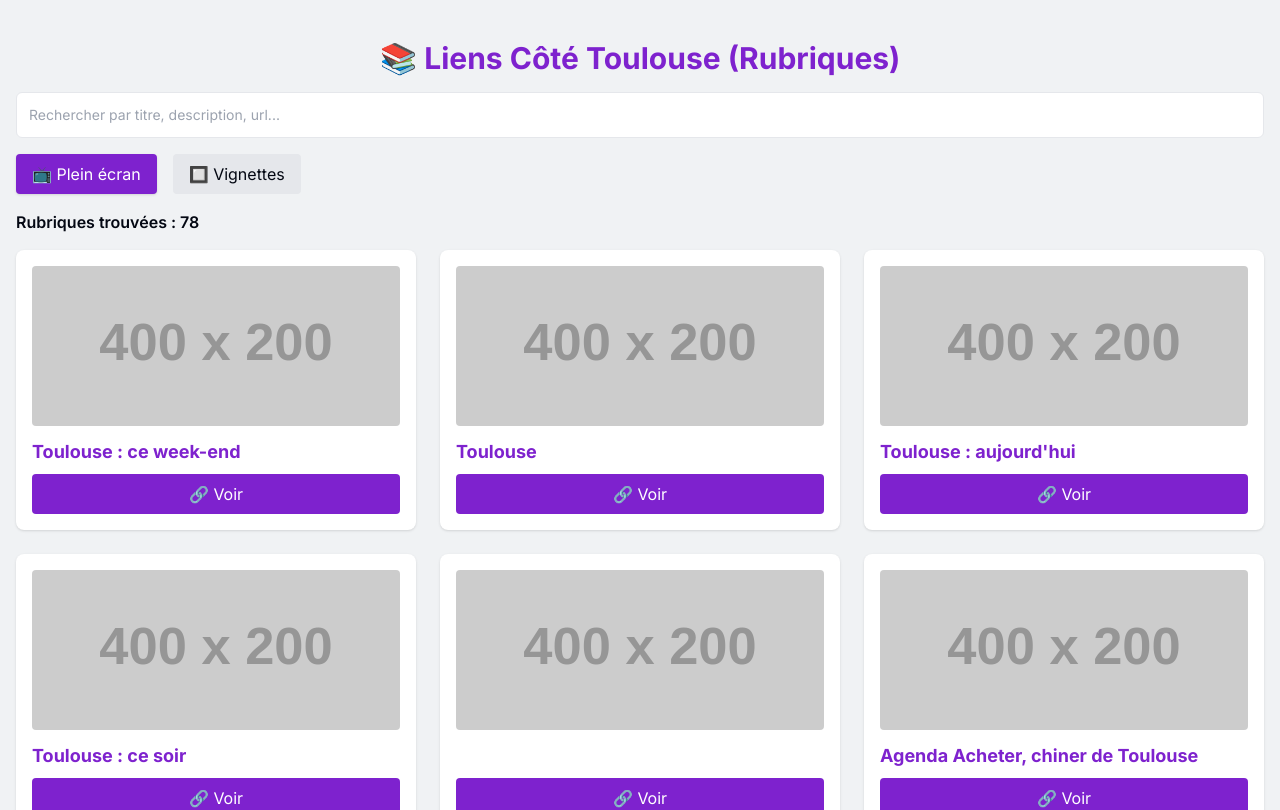
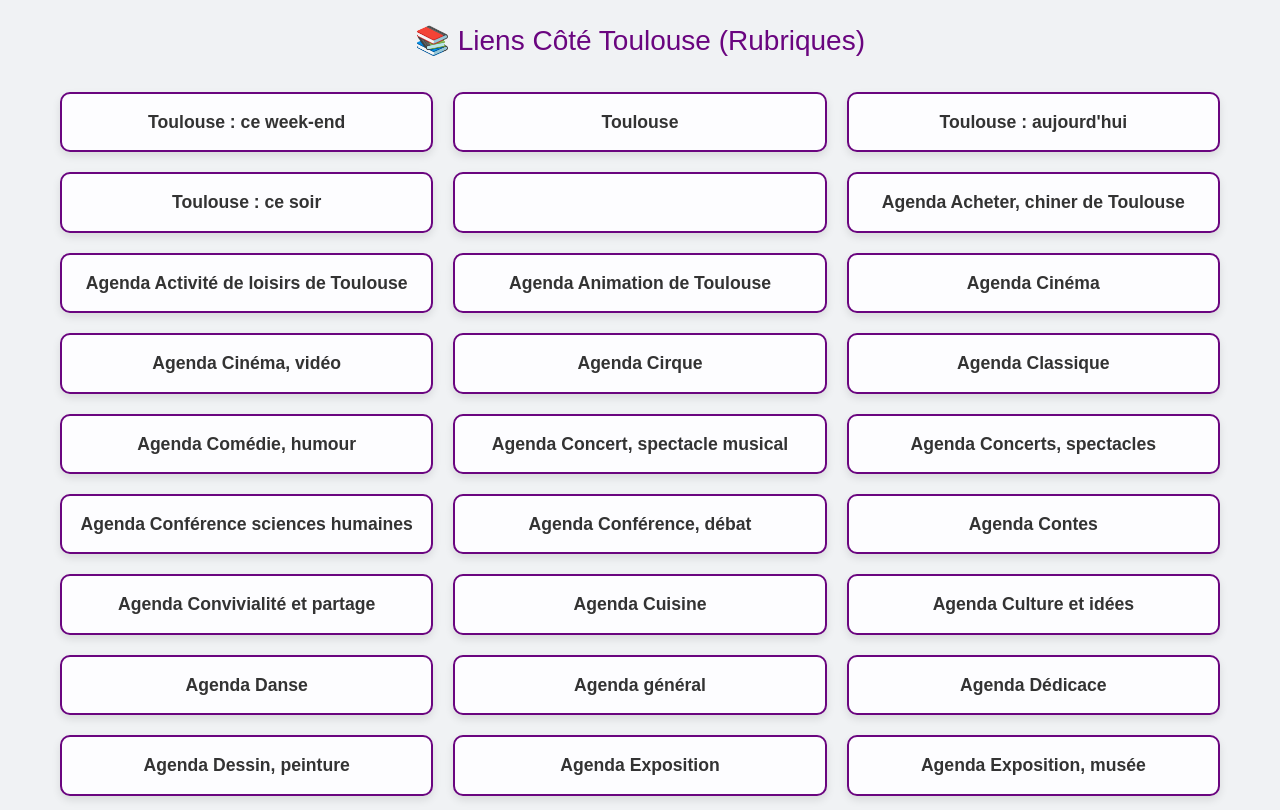
Before and after one commit to faistasortieaToulouse/ftsonline, a Next.js app: page /cotetoulouse in a window 1280 px wide. Shown: the top 810 px of the page. Built offline with nearby package versions, Linux system fonts and the light colour scheme.

Commit message:
Update page.tsx

```diff
--- a/src/app/cotetoulouse/page.tsx
+++ b/src/app/cotetoulouse/page.tsx
@@ -1,170 +1,119 @@
-"use client";
+import { headers } from "next/headers";
+import React from "react";
 
-import React, { useState, useMemo, useEffect } from "react";
+// ====================================================================
+// NOUVELLE DIRECTIVE: Forcer le rendu dynamique
+// Ceci est ESSENTIEL car la fonction getCategories utilise 'headers()',
+// ce qui empêche Next.js de générer cette page statiquement au build.
+export const dynamic = 'force-dynamic';
+// ====================================================================
 
+// Interface de base pour les éléments retournés par l'API
 interface CategorieItem {
     label: string;
     url: string;
-  description?: string;
-  image?: string;
     [key: string]: any;
 }
 
-const PLACEHOLDER_IMAGE = "https://via.placeholder.com/400x200?text=Côté+Toulouse";
 
-export default function CoteToulousePage() {
-  const [categories, setCategories] = useState<CategorieItem[]>([]);
-  const [loading, setLoading] = useState(false);
-  const [error, setError] = useState<string | null>(null);
+async function getCategories(): Promise<CategorieItem[]> {
+  try {
+    let host = headers().get("host");
 
-  const [viewMode, setViewMode] = useState<"card" | "list">("card");
-  const [search, setSearch] = useState("");
+    if (!host) {
+      const defaultHost = process.env.NODE_ENV === "development" ? "localhost:3000" : null;
+      // On utilise 3000 comme port par défaut en dev si l'host est indéterminé
+      if (!defaultHost) throw new Error("Cannot determine host header.");
+      host = defaultHost;
+    }
 
-  useEffect(() => {
-    const fetchCategories = async () => {
-      setLoading(true);
-      setError(null);
-      try {
-        const res = await fetch("/api/cotetoulouse");
+    const protocol = process.env.NODE_ENV === "production" ? "https" : "http";
+    const apiUrl = `${protocol}://${host}/api/cotetoulouse`;
+
+    const res = await fetch(apiUrl, { cache: "no-store" });
+
+    if (!res.ok) {
+      console.error("Fetch /api/cotetoulouse failed:", res.status);
+      return [];
+    }
+
     const data = await res.json();
-        if (data.error) {
-          setError(data.details || "Erreur API Côté Toulouse");
-          setCategories([]);
-        } else {
-          setCategories(data.records || []);
+    // On s'attend à ce que l'API retourne un objet { records: [] }
+    return Array.isArray(data.records) ? data.records : [];
+  } catch (err) {
+    // @ts-ignore
+    console.error("Error in getCategories:", err.message || err);
+    return [];
   }
-      } catch (err) {
-        console.error("Erreur chargement Côté Toulouse", err);
-        setError("Impossible de charger les rubriques.");
 }
-      setLoading(false);
-    };
 
-    fetchCategories();
-  }, []);
-
-  const filtered = useMemo(() => {
-    const q = search.toLowerCase();
-    return categories.filter((c) =>
-      Object.values(c).some((val) =>
-        val?.toString().toLowerCase().includes(q)
-      )
-    );
-  }, [categories, search]);
+export default async function CoteToulousePage() {
+  const categories = await getCategories();
 
   return (
-    <div className="container mx-auto py-10 px-4">
-      <h1 className="text-3xl font-bold mb-4 text-center text-purple-700">
+    <main style={{ padding: "20px", maxWidth: "1200px", margin: "0 auto", fontFamily: "sans-serif" }}>
+      <h1 style={{ fontSize: "28px", marginBottom: "30px", textAlign: "center", color: "#6A057F" }}>
         📚 Liens Côté Toulouse (Rubriques)
       </h1>
 
-      {/* Barre de recherche */}
-      <input
-        type="text"
-        placeholder="Rechercher par titre, description, url..."
-        value={search}
-        onChange={(e) => setSearch(e.target.value)}
-        className="w-full mb-4 p-3 border rounded-md text-sm"
-      />
-
-      {/* Toggle plein écran / vignettes */}
-      <div className="flex gap-4 mb-4">
-        <button
-          onClick={() => setViewMode("card")}
-          className={`px-4 py-2 rounded ${
-            viewMode === "card"
-              ? "bg-purple-700 text-white shadow"
-              : "bg-gray-200 hover:bg-gray-300"
-          }`}
+      {categories.length === 0 ? (
+        <p
+          style={{
+            color: "#FF5733",
+            border: "1px solid #FF5733",
+            padding: "15px",
+            borderRadius: "6px",
+            backgroundColor: "#fff0f0",
+            textAlign: "center"
+          }}
         >
-          📺 Plein écran
-        </button>
-        <button
-          onClick={() => setViewMode("list")}
-          className={`px-4 py-2 rounded ${
-            viewMode === "list"
-              ? "bg-purple-700 text-white shadow"
-              : "bg-gray-200 hover:bg-gray-300"
-          }`}
-        >
-          🔲 Vignettes
-        </button>
-      </div>
-
-      {/* Compteur */}
-      <p className="mb-4 font-semibold">
-        Rubriques trouvées : {filtered.length}
+          Aucun lien trouvé ou erreur de connexion à l'API locale.
         </p>
-
-      {loading && <p>Chargement...</p>}
-      {error && <p className="text-red-600">{error}</p>}
-      {!loading && filtered.length === 0 && !error && (
-        <p>Aucune rubrique trouvée.</p>
-      )}
-
-      {/* Affichage Cards */}
-      {viewMode === "card" && filtered.length > 0 && (
-        <div className="grid grid-cols-1 sm:grid-cols-2 lg:grid-cols-3 gap-6">
-          {filtered.map((item, i) => (
-            <div
+      ) : (
+        <div style={{
+          display: "grid",
+          gridTemplateColumns: "repeat(auto-fill, minmax(280px, 1fr))",
+          gap: "20px"
+        }}>
+          {categories.map((item, i: number) => (
+            <a
               key={i}
-              className="bg-white rounded-lg shadow p-4 flex flex-col"
-            >
-              <img
-                src={item.image || PLACEHOLDER_IMAGE}
-                alt={item.label}
-                className="w-full h-40 object-cover rounded mb-3"
-              />
-              <h2 className="font-bold text-lg text-purple-700 mb-2">{item.label}</h2>
-              {item.description && (
-                <p className="text-sm text-gray-700 mb-2 line-clamp-3">
-                  {item.description}
-                </p>
-              )}
-              <a
               href={item.url}
               target="_blank"
               rel="noopener noreferrer"
-                className="mt-auto bg-purple-700 text-white py-2 px-3 rounded text-center hover:bg-purple-800"
+              style={{
+                display: "block",
+                padding: "15px",
+                border: "2px solid #6A057F",
+                borderRadius: "10px",
+                textAlign: "center",
+                background: "#fdfdff",
+                textDecoration: "none",
+                color: "#333",
+                fontWeight: "bold",
+                fontSize: "1.1em",
+                boxShadow: "0 4px 8px rgba(0, 0, 0, 0.1)",
+                transition: "transform 0.2s, box-shadow 0.2s",
+              }}
+              // Ajouter un petit style pour l'effet de survol (hover)
+              onMouseOver={(e) => {
+                // @ts-ignore
+                e.currentTarget.style.transform = 'translateY(-3px)';
+                // @ts-ignore
+                e.currentTarget.style.boxShadow = '0 6px 12px rgba(0, 0, 0, 0.15)';
+              }}
+              onMouseOut={(e) => {
+                // @ts-ignore
+                e.currentTarget.style.transform = 'translateY(0)';
+                // @ts-ignore
+                e.currentTarget.style.boxShadow = '0 4px 8px rgba(0, 0, 0, 0.1)';
+              }}
             >
-                🔗 Voir
+              {item.label}
             </a>
-            </div>
           ))}
         </div>
       )}
-
-      {/* Affichage Liste */}
-      {viewMode === "list" && filtered.length > 0 && (
-        <div className="space-y-4">
-          {filtered.map((item, i) => (
-            <div
-              key={i}
-              className="flex items-start gap-4 p-4 bg-white border rounded shadow"
-            >
-              <img
-                src={item.image || PLACEHOLDER_IMAGE}
-                alt={item.label}
-                className="w-24 h-24 rounded object-cover flex-shrink-0"
-              />
-              <div className="flex flex-col flex-1">
-                <h2 className="font-semibold text-purple-700">{item.label}</h2>
-                {item.description && (
-                  <p className="text-sm text-gray-700 line-clamp-3">{item.description}</p>
-                )}
-                <a
-                  href={item.url}
-                  target="_blank"
-                  rel="noopener noreferrer"
-                  className="mt-2 text-purple-700 underline text-sm"
-                >
-                  Voir →
-                </a>
-              </div>
-            </div>
-          ))}
-        </div>
-      )}
-    </div>
+    </main>
   );
 }
```
Lines whose indentation alone changed are shown as unchanged.
